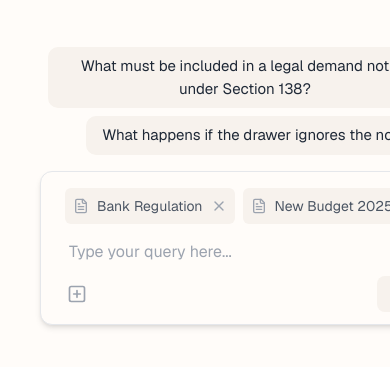
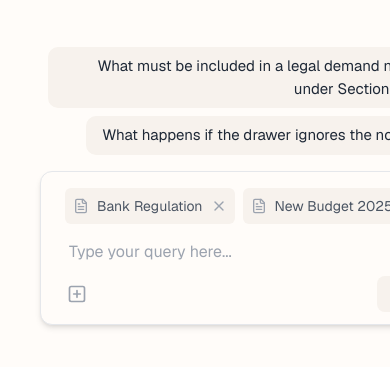
Before and after one commit to mishradev1/chatGST, a Next.js app: page / in a window 390 px wide. Shown: the part 405-772 px from the top of the page. Built offline with nearby package versions, Linux system fonts and the light colour scheme.

Commit message:
fix: mobile screen responsiveness

```diff
--- a/src/components/chat/Chat.tsx
+++ b/src/components/chat/Chat.tsx
@@ -126,7 +126,7 @@ Section 138 of the **Negotiable Instruments Act, 1881**, provides a strong legal
               <button
                 key={suggestion.id}
                 onClick={() => handleSubmit(suggestion.text)}
-                className="bg-[#F7F2ED] hover:bg-gray-200/80 rounded-[10px] px-4 py-2 text-[15px] text-gray-800"
+                className="bg-[#F7F2ED] hover:bg-gray-200/80 rounded-[10px] px-4 py-2 text-right text-[15px] text-gray-800"
               >
                 {suggestion.text}
               </button>
--- a/src/components/message/message.tsx
+++ b/src/components/message/message.tsx
@@ -50,7 +50,7 @@ export function Message({ type, content, sources, confidence, onDocumentViewerOp
 
     return (
         <>
-            <div className="bg-[#FFFCF9] p-4 rounded-lg mb-2 space-y-4">
+            <div className="bg-[#FFFCF9] p-4 w-screen md:w-full rounded-lg mb-2 space-y-4">
                 {/* Sources Section */}
                 {sources && sources.length > 0 && (
                     <div>
```
